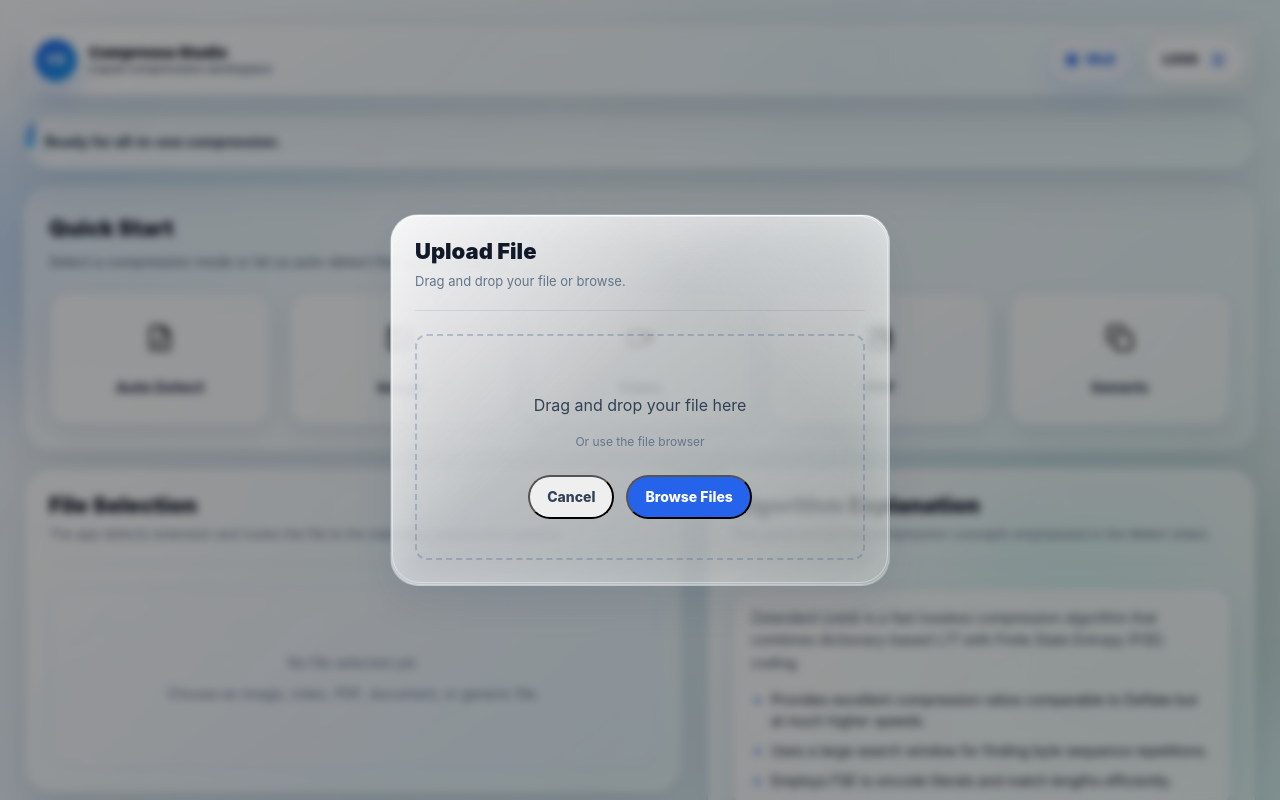
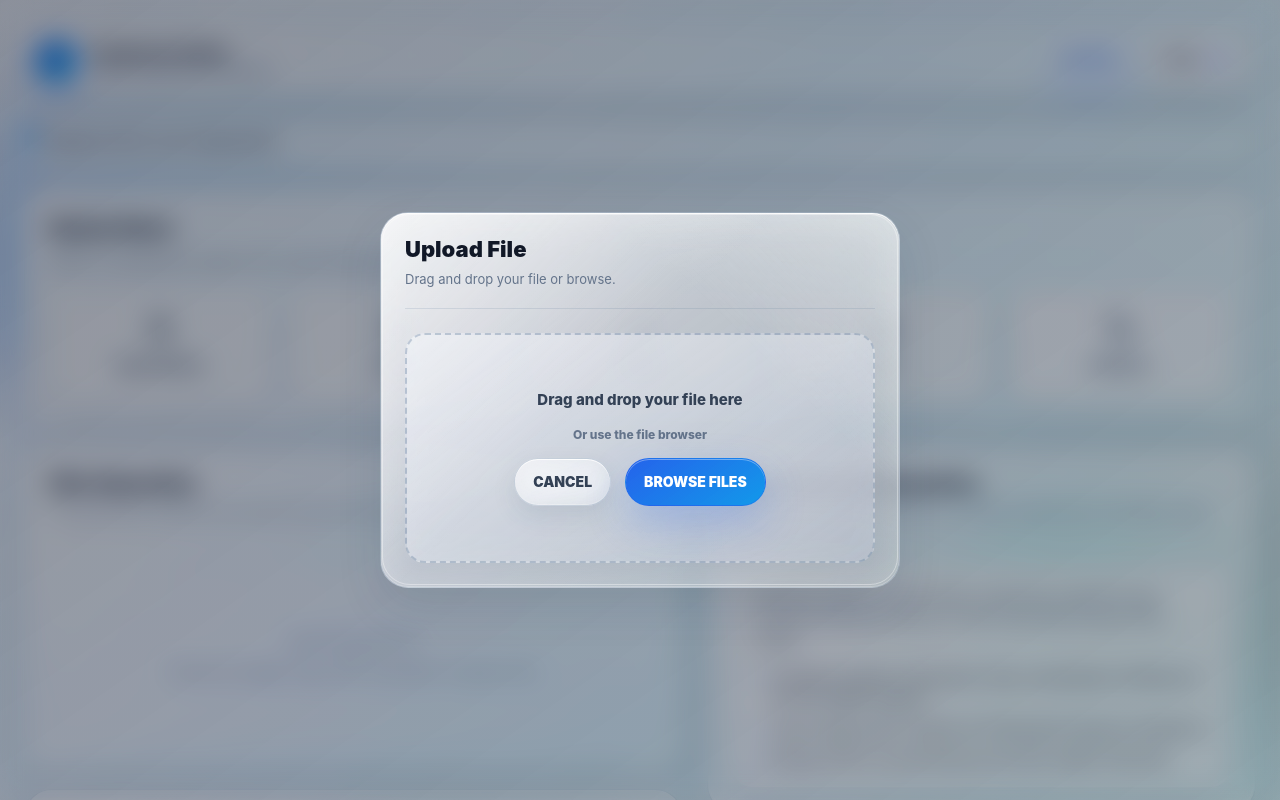
Before and after one commit to ryanistr/CompressaStudio, a React (Vite) app: page / in a window 1280 px wide. Both pictures are taken after a click on the button "Auto Detect". Shown: the top 800 px of the page. Built offline with nearby package versions, Linux system fonts and the light colour scheme.

Commit message:
fix(ui): align upload menu glass styling

```diff
--- a/src/App.tsx
+++ b/src/App.tsx
@@ -231,41 +231,40 @@ function App() {
           </div>
         </header>
 
-        {/* Status Strip integrated into header flow */}
         <section className={`glass-panel status-strip status-${status}`}>
           <span className="status-text">{statusText}</span>
         </section>
 
         {!selectedFile && (
-          <section className="quick-start-section">
+          <section className="glass-panel quick-start-section">
             <h2>Quick Start</h2>
             <p className="quick-start-subtitle">Select a compression mode or let us auto-detect the optimal pipeline</p>
             <div className="quick-start-grid">
-              <button className="quick-start-card" onClick={() => handleChooseFile('auto')}>
+              <button type="button" className="quick-start-card" onClick={() => handleChooseFile('auto')}>
                 <span className="qs-icon">
                   {QUICK_START_ICONS.auto}
                 </span>
                 <span className="qs-title">Auto Detect</span>
               </button>
-              <button className="quick-start-card" onClick={() => handleChooseFile('image')}>
+              <button type="button" className="quick-start-card" onClick={() => handleChooseFile('image')}>
                 <span className="qs-icon">
                   {QUICK_START_ICONS.image}
                 </span>
                 <span className="qs-title">Image</span>
               </button>
-              <button className="quick-start-card" onClick={() => handleChooseFile('video')}>
+              <button type="button" className="quick-start-card" onClick={() => handleChooseFile('video')}>
                 <span className="qs-icon">
                   {QUICK_START_ICONS.video}
                 </span>
                 <span className="qs-title">Video</span>
               </button>
-              <button className="quick-start-card" onClick={() => handleChooseFile('pdf')}>
+              <button type="button" className="quick-start-card" onClick={() => handleChooseFile('pdf')}>
                 <span className="qs-icon">
                   {QUICK_START_ICONS.pdf}
                 </span>
                 <span className="qs-title">PDF</span>
               </button>
-              <button className="quick-start-card" onClick={() => handleChooseFile('generic')}>
+              <button type="button" className="quick-start-card" onClick={() => handleChooseFile('generic')}>
                 <span className="qs-icon">
                   {QUICK_START_ICONS.generic}
                 </span>
--- a/src/components/UploadModal.tsx
+++ b/src/components/UploadModal.tsx
@@ -1,4 +1,4 @@
-import { useState } from 'react'
+import { useState, type DragEvent } from 'react'
 import { open } from '@tauri-apps/plugin-dialog'
 import { GlassCard } from './GlassCard'
 import type { FileCategory, FileInfo } from '../types'
@@ -14,6 +14,7 @@ export function UploadModal({ mode, onClose, onFileConfirmed, fetchFileInfo }: U
   const [isDragging, setIsDragging] = useState(false)
   const [isProcessing, setIsProcessing] = useState(false)
   const [mismatch, setMismatch] = useState<{ detected: FileCategory, path: string, info: FileInfo } | null>(null)
+  const title = `Upload ${mode === 'auto' ? 'File' : mode.charAt(0).toUpperCase() + mode.slice(1)}`
 
   const processPath = async (path: string) => {
     setIsProcessing(true)
@@ -22,10 +23,8 @@ export function UploadModal({ mode, onClose, onFileConfirmed, fetchFileInfo }: U
     if (!info) return
 
     if (mode !== 'auto' && info.category !== mode && info.category !== 'generic') {
-      // Mismatch detected (ignoring generic fallback mismatches)
       setMismatch({ detected: info.category, path, info })
     } else {
-      // It's fine, proceed
       onFileConfirmed(path, info)
     }
   }
@@ -40,7 +39,7 @@ export function UploadModal({ mode, onClose, onFileConfirmed, fetchFileInfo }: U
       title: 'Choose a file to compress',
       multiple: false,
       directory: false,
-      filters
+      filters,
     })
 
     if (result && !Array.isArray(result)) {
@@ -48,17 +47,17 @@ export function UploadModal({ mode, onClose, onFileConfirmed, fetchFileInfo }: U
     }
   }
 
-  const handleDragOver = (e: React.DragEvent) => {
+  const handleDragOver = (e: DragEvent) => {
     e.preventDefault()
     setIsDragging(true)
   }
 
-  const handleDragLeave = (e: React.DragEvent) => {
+  const handleDragLeave = (e: DragEvent) => {
     e.preventDefault()
     setIsDragging(false)
   }
 
-  const handleDrop = async (e: React.DragEvent) => {
+  const handleDrop = async (e: DragEvent) => {
     e.preventDefault()
     setIsDragging(false)
     const file = e.dataTransfer.files[0] as File & { path?: string }
@@ -68,57 +67,50 @@ export function UploadModal({ mode, onClose, onFileConfirmed, fetchFileInfo }: U
   }
 
   return (
-    <div style={{
-      position: 'fixed', inset: 0, zIndex: 9999,
-      display: 'flex', alignItems: 'center', justifyContent: 'center',
-      background: 'rgba(0,0,0,0.4)', backdropFilter: 'blur(4px)'
-    }}>
-      <div style={{ width: '100%', maxWidth: '500px', animation: 'scaleUp 0.2s ease-out' }}>
-        <GlassCard title={`Upload ${mode === 'auto' ? 'File' : mode.charAt(0).toUpperCase() + mode.slice(1)}`} subtitle="Drag and drop your file or browse.">
+    <div className="upload-modal-backdrop">
+      <div className="upload-modal-shell" role="dialog" aria-modal="true" aria-label={title}>
+        <GlassCard
+          title={title}
+          subtitle="Drag and drop your file or browse."
+          className="upload-modal-card"
+        >
           {mismatch ? (
-            <div style={{ textAlign: 'center', padding: '20px' }}>
-              <h3 style={{ color: 'var(--coral)', marginBottom: '12px' }}>Format Mismatch Detected</h3>
-              <p style={{ marginBottom: '24px', fontSize: '14px', color: 'var(--ink)' }}>
+            <div className="upload-modal-content upload-mismatch">
+              <h3>Format Mismatch Detected</h3>
+              <p>
                 You selected <strong>{mode}</strong> mode, but dropped a <strong>{mismatch.detected}</strong> file.
                 <br /><br />
                 We will automatically adjust and compress this as a <strong>{mismatch.detected}</strong>.
               </p>
-              <div style={{ display: 'flex', gap: '12px', justifyContent: 'center' }}>
-                <button className="workflow-link" style={{ background: 'rgba(var(--white-rgb), 0.6)' }} onClick={() => setMismatch(null)}>
+              <div className="upload-modal-actions">
+                <button type="button" className="btn btn-muted upload-action-button" onClick={() => setMismatch(null)}>
                   Cancel & Reselect
                 </button>
-                <button className="workflow-link" style={{ background: 'var(--accent)', color: 'white' }} onClick={() => onFileConfirmed(mismatch.path, mismatch.info)}>
+                <button type="button" className="btn btn-primary upload-action-button" onClick={() => onFileConfirmed(mismatch.path, mismatch.info)}>
                   Proceed as {mismatch.detected}
                 </button>
               </div>
             </div>
           ) : (
             <div
+              className={`upload-dropzone ${isDragging ? 'upload-dropzone-active' : ''}`.trim()}
               onDragOver={handleDragOver}
               onDragLeave={handleDragLeave}
               onDrop={handleDrop}
-              style={{
-                border: `2px dashed ${isDragging ? 'var(--accent)' : 'rgba(72, 104, 142, 0.3)'}`,
-                borderRadius: '12px',
-                padding: '40px 20px',
-                textAlign: 'center',
-                background: isDragging ? 'rgba(var(--blue-rgb), 0.05)' : 'transparent',
-                transition: 'all 0.2s ease'
-              }}
             >
               {isProcessing ? (
-                <div style={{ color: 'var(--accent)', fontWeight: 'bold' }}>Processing file...</div>
+                <div className="upload-processing">Processing file...</div>
               ) : (
                 <>
-                  <p style={{ marginBottom: '16px', color: 'var(--ink-soft)' }}>
+                  <p className="upload-drop-title">
                     {isDragging ? 'Drop it here!' : `Drag and drop your ${mode === 'auto' ? 'file' : mode} here`}
                   </p>
-                  <p style={{ marginBottom: '24px', fontSize: '12px', color: 'var(--muted)' }}>
+                  <p className="upload-drop-subtitle">
                     Or use the file browser
                   </p>
-                  <div style={{ display: 'flex', gap: '12px', justifyContent: 'center' }}>
-                    <button className="workflow-link" onClick={onClose}>Cancel</button>
-                    <button className="workflow-link" style={{ background: 'var(--accent)', color: 'white' }} onClick={handleBrowse}>
+                  <div className="upload-modal-actions">
+                    <button type="button" className="btn btn-muted upload-action-button" onClick={onClose}>Cancel</button>
+                    <button type="button" className="btn btn-primary upload-action-button" onClick={handleBrowse}>
                       Browse Files
                     </button>
                   </div>
@@ -128,12 +120,6 @@ export function UploadModal({ mode, onClose, onFileConfirmed, fetchFileInfo }: U
           )}
         </GlassCard>
       </div>
-      <style>{`
-        @keyframes scaleUp {
-          from { transform: scale(0.95); opacity: 0; }
-          to { transform: scale(1); opacity: 1; }
-        }
-      `}</style>
     </div>
   )
 }
--- a/src/styles.css
+++ b/src/styles.css
@@ -659,10 +659,9 @@ input:focus-visible {
 
 .quick-start-section {
   padding: var(--space-5);
-  background: linear-gradient(145deg, rgba(255, 255, 255, 0.5), rgba(255, 255, 255, 0.2));
   border-radius: var(--radius-lg);
-  border: 1px solid rgba(255, 255, 255, 0.6);
-  box-shadow: var(--glass-shadow-soft);
+  display: grid;
+  gap: var(--space-4);
 }
 
 .quick-start-section h2 {
@@ -673,7 +672,7 @@ input:focus-visible {
 }
 
 .quick-start-subtitle {
-  margin: 6px 0 20px 0;
+  margin: -12px 0 0;
   color: var(--muted-strong);
   font-size: 14px;
 }
@@ -691,27 +690,35 @@ input:focus-visible {
   justify-content: center;
   gap: 12px;
   padding: 24px;
-  background: linear-gradient(145deg, rgba(255, 255, 255, 0.8), rgba(255, 255, 255, 0.4));
-  border: 1px solid rgba(37, 99, 235, 0.15);
+  background:
+    linear-gradient(145deg, rgba(255, 255, 255, 0.68), rgba(255, 255, 255, 0.28)),
+    rgba(var(--white-rgb), 0.42);
+  border: 1px solid rgba(72, 104, 142, 0.16);
   border-radius: var(--radius-md);
+  color: var(--ink-soft);
   cursor: pointer;
-  box-shadow: var(--glass-shadow-tight);
-  transition: transform 0.2s, box-shadow 0.2s, border-color 0.2s;
+  box-shadow: var(--glass-shadow-tight), var(--inner-glow);
+  transition:
+    border-color var(--duration-base) var(--ease-smooth),
+    background-color var(--duration-base) var(--ease-smooth),
+    box-shadow var(--duration-base) var(--ease-smooth),
+    color var(--duration-base) var(--ease-smooth);
 }
 
 .quick-start-card:hover {
-  transform: translateY(-4px);
-  box-shadow: var(--glass-shadow-soft);
-  border-color: rgba(37, 99, 235, 0.4);
+  border-color: rgba(var(--blue-rgb), 0.32);
+  color: var(--accent-strong);
+  box-shadow: 0 18px 38px rgba(var(--blue-rgb), 0.12), var(--inner-glow);
 }
 
 .qs-icon {
-  font-size: 32px;
+  color: currentColor;
+  display: grid;
+  place-items: center;
 }
 
 .qs-title {
   font-weight: 800;
-  color: var(--ink-soft);
   font-size: 15px;
 }
 
@@ -1396,6 +1403,122 @@ input:focus-visible {
   padding: var(--space-4);
 }
 
+.upload-modal-backdrop {
+  position: fixed;
+  inset: 0;
+  z-index: 1300;
+  display: grid;
+  place-items: center;
+  padding: var(--space-5);
+  background:
+    linear-gradient(145deg, rgba(15, 23, 42, 0.3), rgba(15, 23, 42, 0.14)),
+    rgba(15, 23, 42, 0.24);
+  backdrop-filter: blur(var(--blur-sm)) saturate(140%);
+  -webkit-backdrop-filter: blur(var(--blur-sm)) saturate(140%);
+}
+
+.upload-modal-shell {
+  width: min(520px, 100%);
+  animation: modal-scale-in var(--duration-base) var(--ease-smooth);
+}
+
+.upload-modal-card {
+  width: 100%;
+}
+
+.upload-modal-content {
+  display: grid;
+  gap: var(--space-4);
+  text-align: center;
+}
+
+.upload-mismatch h3 {
+  margin: 0;
+  color: var(--coral);
+  font-size: 18px;
+  font-weight: 900;
+}
+
+.upload-mismatch p {
+  margin: 0;
+  color: var(--ink-soft);
+  font-size: 14px;
+  line-height: 1.6;
+}
+
+.upload-dropzone {
+  min-height: 230px;
+  border: 2px dashed rgba(72, 104, 142, 0.28);
+  border-radius: var(--radius-md);
+  display: grid;
+  align-content: center;
+  justify-items: center;
+  gap: var(--space-3);
+  padding: var(--space-6) var(--space-5);
+  text-align: center;
+  background:
+    linear-gradient(145deg, rgba(255, 255, 255, 0.48), rgba(255, 255, 255, 0.2)),
+    rgba(var(--blue-rgb), 0.03);
+  transition:
+    border-color var(--duration-base) var(--ease-smooth),
+    background-color var(--duration-base) var(--ease-smooth),
+    box-shadow var(--duration-base) var(--ease-smooth);
+}
+
+.upload-dropzone-active {
+  border-color: rgba(var(--blue-rgb), 0.54);
+  background:
+    linear-gradient(145deg, rgba(255, 255, 255, 0.64), rgba(var(--blue-rgb), 0.12)),
+    rgba(var(--blue-rgb), 0.08);
+  box-shadow: inset 0 0 0 4px rgba(var(--blue-rgb), 0.06);
+}
+
+.upload-drop-title,
+.upload-drop-subtitle {
+  margin: 0;
+}
+
+.upload-drop-title {
+  color: var(--ink-soft);
+  font-size: 15px;
+  font-weight: 800;
+}
+
+.upload-drop-subtitle {
+  color: var(--muted);
+  font-size: 12px;
+  font-weight: 800;
+}
+
+.upload-processing {
+  color: var(--accent-strong);
+  font-weight: 900;
+}
+
+.upload-modal-actions {
+  display: flex;
+  justify-content: center;
+  gap: var(--space-3);
+  flex-wrap: wrap;
+}
+
+.upload-action-button {
+  min-height: 48px;
+  padding: 0 18px;
+}
+
+@keyframes modal-scale-in {
+  from {
+    opacity: 0;
+    transform: scale(0.97);
+  }
+
+  to {
+    opacity: 1;
+    transform: scale(1);
+  }
+}
+
 @media (max-width: 1180px) {
   .app-hero {
     grid-template-columns: minmax(0, 1fr);
@@ -1424,6 +1547,7 @@ input:focus-visible {
     gap: var(--space-3);
   }
 
+  .dashboard-grid-2col,
   .dashboard-grid,
   .dashboard-column-insight {
     grid-template-columns: minmax(0, 1fr);
@@ -1437,6 +1561,15 @@ input:focus-visible {
     min-height: 64px;
     top: 10px;
     border-radius: var(--radius-lg);
+  }
+
+  .topbar-actions {
+    gap: 8px;
+  }
+
+  .topbar-control {
+    min-height: 42px;
+    padding: 0 12px;
   }
 
   .brand-subtitle {
@@ -1509,6 +1642,10 @@ input:focus-visible {
     grid-template-columns: minmax(0, 1fr);
     gap: 5px;
   }
+
+  .upload-modal-backdrop {
+    padding: 14px;
+  }
 }
 
 @media (max-width: 560px) {
@@ -1525,6 +1662,24 @@ input:focus-visible {
     min-height: 42px;
     padding: 0 13px;
     font-size: 12px;
+  }
+
+  .app-topbar {
+    align-items: flex-start;
+    flex-wrap: wrap;
+  }
+
+  .topbar-actions {
+    width: 100%;
+    justify-content: space-between;
+  }
+
+  .upload-modal-actions {
+    flex-direction: column;
+  }
+
+  .upload-action-button {
+    width: 100%;
   }
 
   .app-hero h1 {
@@ -1550,6 +1705,9 @@ input:focus-visible {
   .select-trigger,
   .select-menu,
   .stepper-control,
+  .quick-start-card,
+  .upload-dropzone,
+  .override-btn,
   .mode-tile,
   .tool-pill,
   .explanation-copy,
@@ -1580,28 +1738,41 @@ input:focus-visible {
   display: flex;
   gap: 8px;
   align-items: center;
+  flex-wrap: wrap;
+}
+.active-category-value {
+  color: var(--ink);
+  font-weight: 900;
+  text-transform: capitalize;
 }
 .override-link-active {
   font-size: 12px;
-  color: var(--accent, #2563eb);
-  text-decoration: underline;
-  background: none;
-  border: none;
+  color: var(--accent-strong);
+  background: rgba(var(--blue-rgb), 0.08);
+  border: 1px solid rgba(var(--blue-rgb), 0.18);
+  border-radius: var(--radius-pill);
+  padding: 5px 10px;
   cursor: pointer;
+  font-weight: 900;
 }
 .override-link-muted {
   font-size: 12px;
-  color: var(--muted, #64748b);
-  text-decoration: underline;
-  background: none;
-  border: none;
+  color: var(--muted-strong);
+  background: rgba(var(--white-rgb), 0.52);
+  border: 1px solid rgba(72, 104, 142, 0.16);
+  border-radius: var(--radius-pill);
+  padding: 5px 10px;
   cursor: pointer;
+  font-weight: 900;
 }
 .override-panel {
-  background: rgba(255, 255, 255, 0.5);
+  background:
+    linear-gradient(145deg, rgba(255, 255, 255, 0.62), rgba(255, 255, 255, 0.28)),
+    rgba(var(--blue-rgb), 0.04);
+  border: 1px solid rgba(72, 104, 142, 0.14);
+  border-radius: var(--radius-md);
+  margin-top: 4px;
   padding: 12px;
-  border-radius: 8px;
-  margin-top: 4px;
 }
 .override-options {
   display: flex;
@@ -1609,10 +1780,24 @@ input:focus-visible {
   flex-wrap: wrap;
 }
 .override-btn {
-  padding: 4px 8px;
-  border-radius: 4px;
-  border: 1px solid #cbd5e1;
-  background: #fff;
+  min-height: 34px;
+  padding: 0 12px;
+  border-radius: var(--radius-pill);
+  border: 1px solid rgba(72, 104, 142, 0.18);
+  background:
+    linear-gradient(145deg, rgba(255, 255, 255, 0.74), rgba(255, 255, 255, 0.34)),
+    rgba(var(--white-rgb), 0.5);
+  color: var(--ink-soft);
   cursor: pointer;
   font-size: 13px;
-}
+  font-weight: 900;
+  text-transform: capitalize;
+  box-shadow: var(--glass-shadow-tight), var(--inner-glow);
+}
+
+.override-btn:hover,
+.override-link-active:hover,
+.override-link-muted:hover {
+  border-color: rgba(var(--blue-rgb), 0.32);
+  color: var(--accent-strong);
+}
```
Also changed, not shown: src/components/FilePicker.tsx (+6 -3 lines).
